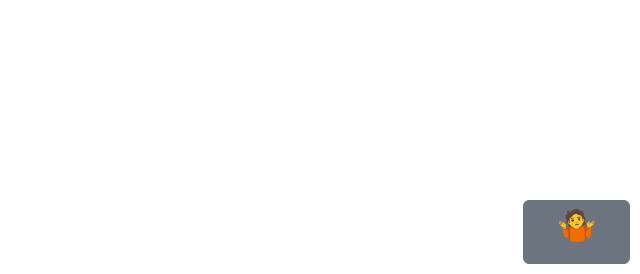
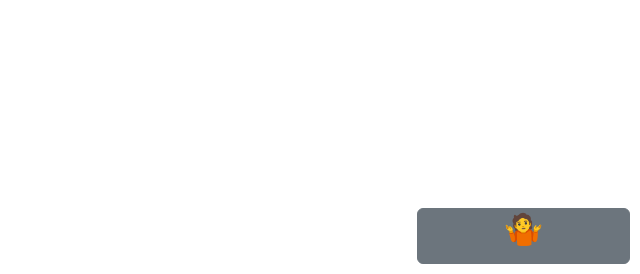
Before and after one commit to jftsang/hymnsmash, a Flask app: template templates/index.html in a window 1280 px wide. Shown: the part 526-800 px from the top of the page, without its empty margins (640-1280 px from the left). Run offline with Flask 3, Linux system fonts and the light colour scheme; the template is opened without the code that fills it: most values are stand-ins (such as "Sample title", 1, 10 or a date in 2020).

Commit message:
More tweaking of skip button

```diff
--- a/templates/vote.html
+++ b/templates/vote.html
@@ -49,7 +49,7 @@
         </div>
         <div class="d-flex flex-row justify-content-center">
             <div id="skipBtn"
-                 class="skip-btn btn btn-secondary p-2 d-flex flex-column col-1"
+                 class="skip-btn btn btn-secondary p-1 d-flex flex-column col-2"
                  data-bs-toggle="tooltip" data-bs-html="true"
                  title="NEH? Meh.<br/>Both will lose points!">
                 <h2>🤷</h2>
```
